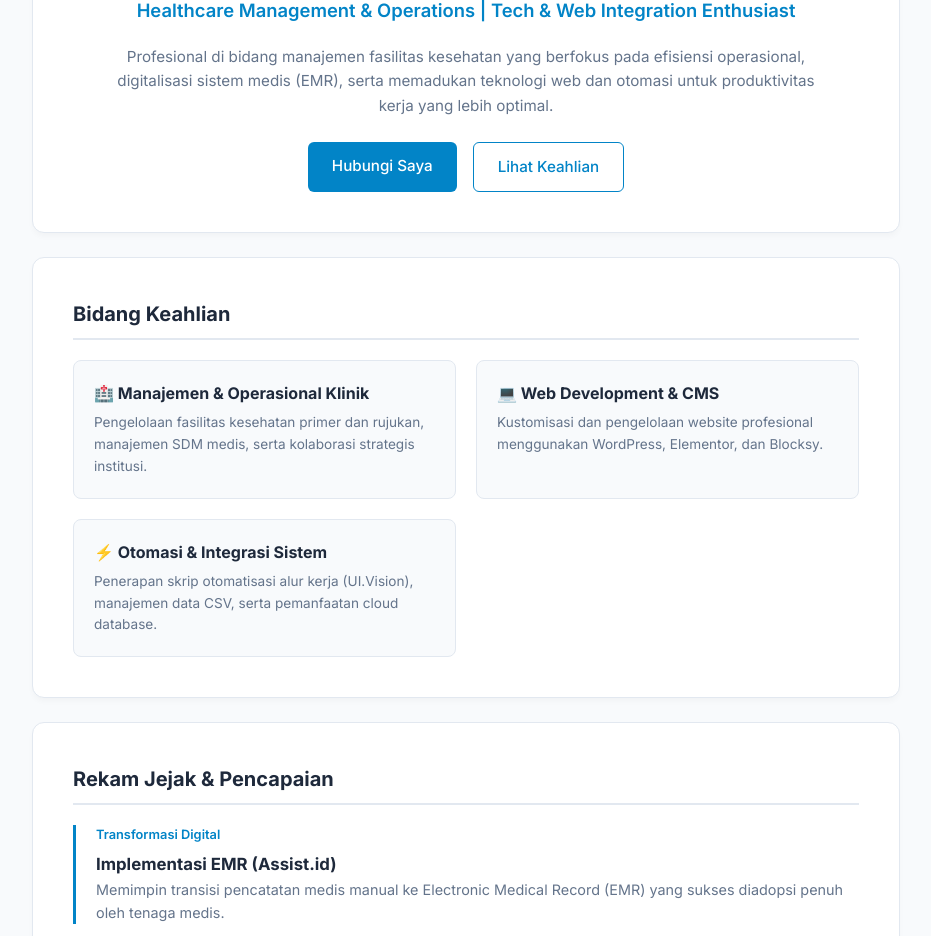
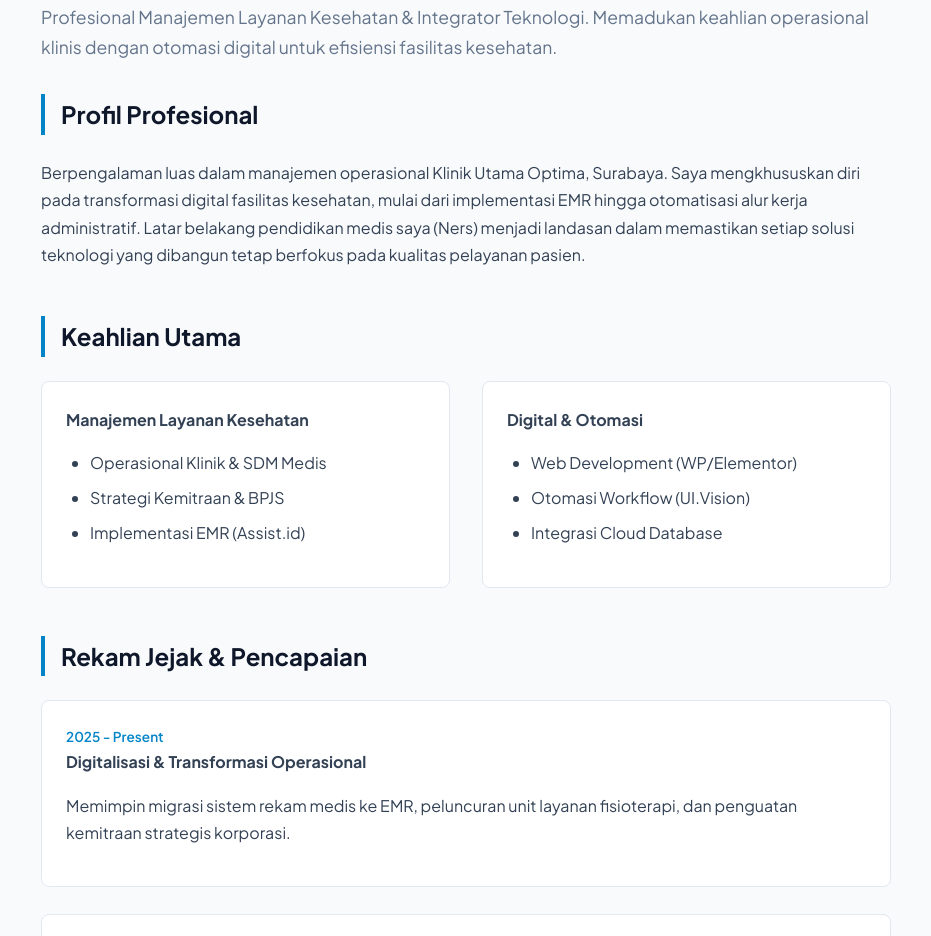
Before and after one commit to cayyow/personal-web, a plain HTML site: page index.html in a window 1280 px wide. Shown: the part 147-1083 px from the top of the page, without its empty margins (174-1105 px from the left). Drawn offline with Linux system fonts and the light colour scheme.

Commit message:
Update index.html

```diff
--- a/index.html
+++ b/index.html
@@ -3,264 +3,75 @@
 <head>
     <meta charset="UTF-8">
     <meta name="viewport" content="width=device-width, initial-scale=1.0">
-    <title>Mochammad Nur Cahyono | Healthcare Management & Tech Enthusiast</title>
-    <!-- Google Fonts -->
-    <link href="https://fonts.googleapis.com/css2?family=Inter:wght@300;400;500;600;700&display=swap" rel="stylesheet">
+    <title>Mochammad Nur Cahyono | Healthcare Management & Digital Integration Expert</title>
+    <link href="https://fonts.googleapis.com/css2?family=Plus+Jakarta+Sans:wght@300;400;600;700&display=swap" rel="stylesheet">
     <style>
-        :root {
-            --primary: #0284c7;
-            --primary-dark: #0369a1;
-            --text-main: #1e293b;
-            --text-muted: #64748b;
-            --bg-light: #f8fafc;
-            --white: #ffffff;
-            --border: #e2e8f0;
-        }
-
-        * {
-            margin: 0;
-            padding: 0;
-            box-sizing: border-box;
-        }
-
-        body {
-            font-family: 'Inter', sans-serif;
-            background-color: var(--bg-light);
-            color: var(--text-main);
-            line-height: 1.6;
-        }
-
-        .container {
-            max-width: 900px;
-            margin: 0 auto;
-            padding: 2.5rem 1rem;
-        }
-
-        .card {
-            background: var(--white);
-            border-radius: 12px;
-            border: 1px solid var(--border);
-            padding: 2.5rem;
-            box-shadow: 0 4px 6px -1px rgba(0, 0, 0, 0.03);
-            margin-bottom: 1.5rem;
-        }
-
-        /* Header Style */
-        .hero {
-            text-align: center;
-        }
-
-        h1 {
-            font-size: 2.25rem;
-            color: var(--text-main);
-            margin-bottom: 0.25rem;
-        }
-
-        .tagline {
-            color: var(--primary);
-            font-weight: 600;
-            font-size: 1.15rem;
-            margin-bottom: 1.25rem;
-        }
-
-        .bio {
-            color: var(--text-muted);
-            max-width: 700px;
-            margin: 0 auto 1.5rem auto;
-            font-size: 0.95rem;
-        }
-
-        /* Section Styling */
-        .section-title {
-            font-size: 1.25rem;
-            color: var(--text-main);
-            margin-bottom: 1.25rem;
-            border-bottom: 2px solid var(--border);
-            padding-bottom: 0.5rem;
-            display: flex;
-            align-items: center;
-            gap: 0.5rem;
-        }
-
-        /* Grid Skills */
-        .grid-skills {
-            display: grid;
-            grid-template-columns: repeat(auto-fit, minmax(250px, 1fr));
-            gap: 1.25rem;
-        }
-
-        .skill-item {
-            background: var(--bg-light);
-            padding: 1.25rem;
-            border-radius: 8px;
-            border: 1px solid var(--border);
-        }
-
-        .skill-item h3 {
-            font-size: 1rem;
-            color: var(--text-main);
-            margin-bottom: 0.35rem;
-        }
-
-        .skill-item p {
-            font-size: 0.85rem;
-            color: var(--text-muted);
-            margin: 0;
-        }
-
-        /* Experience Timeline */
-        .timeline-item {
-            margin-bottom: 1.5rem;
-            position: relative;
-            padding-left: 1.25rem;
-            border-left: 3px solid var(--primary);
-        }
-
-        .timeline-item:last-child {
-            margin-bottom: 0;
-        }
-
-        .timeline-item h3 {
-            font-size: 1.05rem;
-            color: var(--text-main);
-        }
-
-        .timeline-date {
-            font-size: 0.8rem;
-            color: var(--primary);
-            font-weight: 600;
-            margin-bottom: 0.35rem;
-            display: block;
-        }
-
-        .timeline-item p {
-            font-size: 0.9rem;
-            color: var(--text-muted);
-            margin: 0;
-        }
-
-        /* Philosophy */
-        .philosophy {
-            text-align: center;
-            font-style: italic;
-            color: var(--text-main);
-            font-weight: 500;
-            font-size: 1.05rem;
-        }
-
-        /* CTA Buttons */
-        .cta-container {
-            display: flex;
-            gap: 1rem;
-            justify-content: center;
-            margin-top: 1.5rem;
-        }
-
-        .btn {
-            display: inline-block;
-            background: var(--primary);
-            color: var(--white);
-            padding: 0.75rem 1.5rem;
-            border-radius: 6px;
-            text-decoration: none;
-            font-weight: 500;
-            font-size: 0.95rem;
-            transition: background 0.2s;
-        }
-
-        .btn:hover {
-            background: var(--primary-dark);
-        }
-
-        .btn-outline {
-            background: transparent;
-            color: var(--primary);
-            border: 1px solid var(--primary);
-        }
-
-        .btn-outline:hover {
-            background: var(--bg-light);
-            color: var(--primary-dark);
-        }
-
-        footer {
-            text-align: center;
-            padding: 2rem;
-            color: var(--text-muted);
-            font-size: 0.85rem;
-        }
+        :root { --accent: #0f172a; --primary: #0284c7; --text: #334155; --bg: #f8fafc; }
+        body { font-family: 'Plus Jakarta Sans', sans-serif; line-height: 1.7; color: var(--text); background: var(--bg); margin: 0; }
+        .container { max-width: 850px; margin: 4rem auto; padding: 0 2rem; }
+        section { margin-bottom: 3rem; }
+        h1 { font-size: 2.5rem; color: var(--accent); margin-bottom: 0.5rem; }
+        h2 { color: var(--accent); border-left: 4px solid var(--primary); padding-left: 1rem; margin-bottom: 1.5rem; }
+        .profile-desc { font-size: 1.1rem; color: #64748b; margin-bottom: 2rem; }
+        .grid { display: grid; grid-template-columns: 1fr 1fr; gap: 2rem; }
+        .card { background: white; padding: 1.5rem; border-radius: 8px; border: 1px solid #e2e8f0; }
+        .date { font-weight: 600; color: var(--primary); display: block; font-size: 0.85rem; }
+        ul { padding-left: 1.5rem; }
+        li { margin-bottom: 0.5rem; }
     </style>
 </head>
 <body>
+    <div class="container">
+        <header>
+            <h1>Mochammad Nur Cahyono, S.Kep., Ns.</h1>
+            <p class="profile-desc">Profesional Manajemen Layanan Kesehatan & Integrator Teknologi. Memadukan keahlian operasional klinis dengan otomasi digital untuk efisiensi fasilitas kesehatan.</p>
+        </header>
 
-    <div class="container">
-        <!-- Hero Section -->
-        <div class="card hero">
-            <h1>Mochammad Nur Cahyono</h1>
-            <div class="tagline">Healthcare Management & Operations | Tech & Web Integration Enthusiast</div>
-            <p class="bio">
-                Profesional di bidang manajemen fasilitas kesehatan yang berfokus pada efisiensi operasional, digitalisasi sistem medis (EMR), serta memadukan teknologi web dan otomasi untuk produktivitas kerja yang lebih optimal.
-            </p>
-            <div class="cta-container">
-                <a href="mailto:emailkamu@example.com" class="btn">Hubungi Saya</a>
-                <a href="#projects" class="btn btn-outline">Lihat Keahlian</a>
-            </div>
-        </div>
+        <section>
+            <h2>Profil Profesional</h2>
+            <p>Berpengalaman luas dalam manajemen operasional Klinik Utama Optima, Surabaya. Saya mengkhususkan diri pada transformasi digital fasilitas kesehatan, mulai dari implementasi EMR hingga otomatisasi alur kerja administratif. Latar belakang pendidikan medis saya (Ners) menjadi landasan dalam memastikan setiap solusi teknologi yang dibangun tetap berfokus pada kualitas pelayanan pasien.</p>
+        </section>
 
-        <!-- Expertise Section -->
-        <div class="card" id="projects">
-            <h2 class="section-title">Bidang Keahlian</h2>
-            <div class="grid-skills">
-                <div class="skill-item">
-                    <h3>🏥 Manajemen & Operasional Klinik</h3>
-                    <p>Pengelolaan fasilitas kesehatan primer dan rujukan, manajemen SDM medis, serta kolaborasi strategis institusi.</p>
+        <section>
+            <h2>Keahlian Utama</h2>
+            <div class="grid">
+                <div class="card">
+                    <strong>Manajemen Layanan Kesehatan</strong>
+                    <ul>
+                        <li>Operasional Klinik & SDM Medis</li>
+                        <li>Strategi Kemitraan & BPJS</li>
+                        <li>Implementasi EMR (Assist.id)</li>
+                    </ul>
                 </div>
-                <div class="skill-item">
-                    <h3>💻 Web Development & CMS</h3>
-                    <p>Kustomisasi dan pengelolaan website profesional menggunakan WordPress, Elementor, dan Blocksy.</p>
-                </div>
-                <div class="skill-item">
-                    <h3>⚡ Otomasi & Integrasi Sistem</h3>
-                    <p>Penerapan skrip otomatisasi alur kerja (UI.Vision), manajemen data CSV, serta pemanfaatan cloud database.</p>
+                <div class="card">
+                    <strong>Digital & Otomasi</strong>
+                    <ul>
+                        <li>Web Development (WP/Elementor)</li>
+                        <li>Otomasi Workflow (UI.Vision)</li>
+                        <li>Integrasi Cloud Database</li>
+                    </ul>
                 </div>
             </div>
-        </div>
+        </section>
 
-        <!-- Experience / Milestones Section -->
-        <div class="card">
-            <h2 class="section-title">Rekam Jejak & Pencapaian</h2>
-
-            <div class="timeline-item">
-                <span class="timeline-date">Transformasi Digital</span>
-                <h3>Implementasi EMR (Assist.id)</h3>
-                <p>Memimpin transisi pencatatan medis manual ke Electronic Medical Record (EMR) yang sukses diadopsi penuh oleh tenaga medis.</p>
+        <section>
+            <h2>Rekam Jejak & Pencapaian</h2>
+            <div class="card">
+                <span class="date">2025 - Present</span>
+                <strong>Digitalisasi & Transformasi Operasional</strong>
+                <p>Memimpin migrasi sistem rekam medis ke EMR, peluncuran unit layanan fisioterapi, dan penguatan kemitraan strategis korporasi.</p>
             </div>
             <br>
-            <div class="timeline-item">
-                <span class="timeline-date">Pengembangan Layanan</span>
-                <h3>Ekspansi Unit Layanan Klinik</h3>
-                <p>Terlibat langsung dalam manajemen operasional dan pembukaan unit layanan penunjang seperti fisioterapi untuk masyarakat.</p>
+            <div class="card">
+                <span class="date">2023 - 2024</span>
+                <strong>Manajemen Kemitraan & Pemasaran</strong>
+                <p>Mengelola kemitraan Medical Check-Up (MCU) untuk berbagai perusahaan dan mengoordinasikan infrastruktur digital klinik serta kepatuhan administratif.</p>
             </div>
-            <br>
-            <div class="timeline-item">
-                <span class="timeline-date">Infrastruktur Digital</span>
-                <h3>Pengembangan Web & Otomasi Administrasi</h3>
-                <p>Membangun dan mengoptimalkan website operasional fasilitas kesehatan serta mengintegrasikan alat bantu otomasi untuk efisiensi data.</p>
-            </div>
-        </div>
+        </section>
 
-        <!-- Philosophy Section -->
-        <div class="card">
-            <h2 class="section-title" style="justify-content: center; border: none; margin-bottom: 0.5rem;">Filosofi Kerja</h2>
-            <p class="philosophy">
-                "Terus Bertumbuh, Melayani dengan Hati, dan Melangkah Lebih Jauh."
-            </p>
-        </div>
+        <section>
+            <p style="text-align: center; font-style: italic;">"Terus Bertumbuh, Melayani dengan hati, dan melangkah lebih jauh."</p>
+        </section>
     </div>
-
-    <footer>
-        <p>&copy; 2026 Mochammad Nur Cahyono. Built with Passion, Hosted via GitHub & Vercel.</p>
-    </footer>
-
 </body>
 </html>
```
